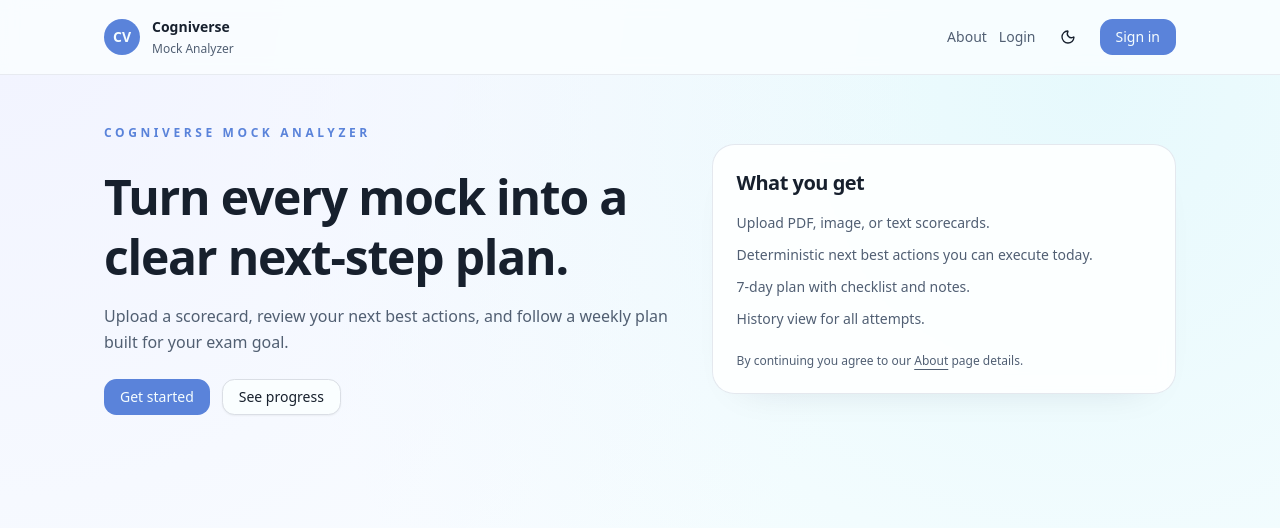
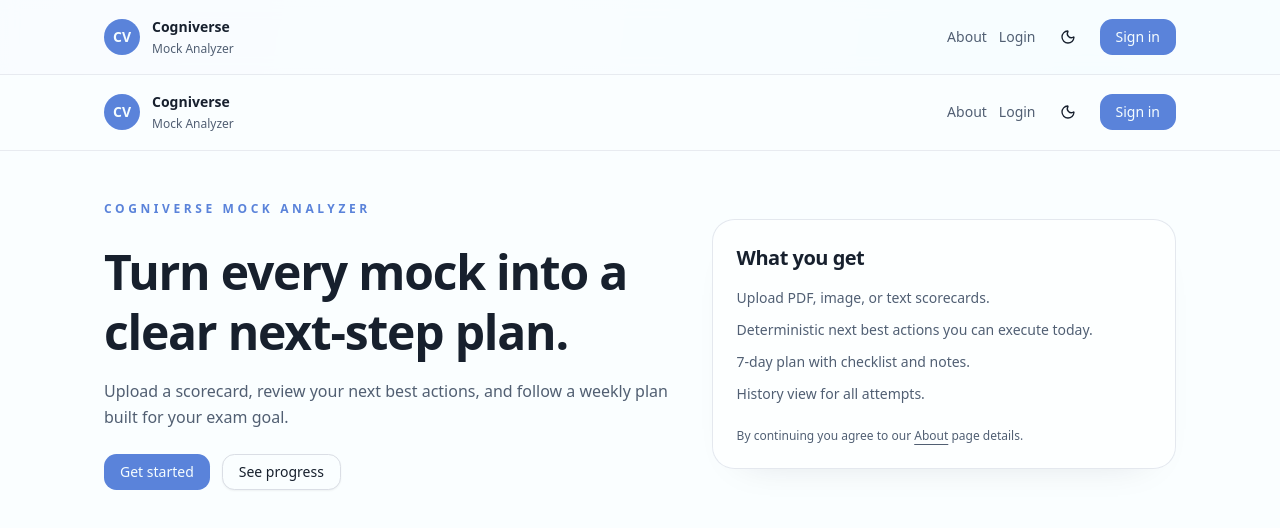
Before and after one commit to officialcogniverse/mock_analyzer, a Next.js app: page / in a window 1280 px wide. Shown: the top 528 px of the page. Built offline with nearby package versions, Linux system fonts and the light colour scheme; no server answers.

Commit message:
Restore landing header navigation

```diff
--- a/app/page.tsx
+++ b/app/page.tsx
@@ -1,9 +1,12 @@
 import Link from "next/link";
 import { LandingCtas } from "@/components/landing/LandingCtas";
+import { SiteHeader } from "@/components/navigation/SiteHeader";
 
 export default function LandingPage() {
   return (
-    <main className="mx-auto flex min-h-screen max-w-6xl flex-col gap-12 px-4 pb-20 pt-12 sm:px-6 lg:px-10">
+    <div className="min-h-screen bg-background">
+      <SiteHeader />
+      <main className="mx-auto flex max-w-6xl flex-col gap-12 px-4 pb-20 pt-12 sm:px-6 lg:px-10">
         <section className="grid gap-10 lg:grid-cols-[1.1fr_0.9fr] lg:items-center">
           <div className="space-y-6">
             <p className="text-xs font-semibold uppercase tracking-[0.3em] text-primary">
@@ -42,5 +45,6 @@ export default function LandingPage() {
           </div>
         </section>
       </main>
+    </div>
   );
 }
```
Lines whose indentation alone changed are shown as unchanged.
